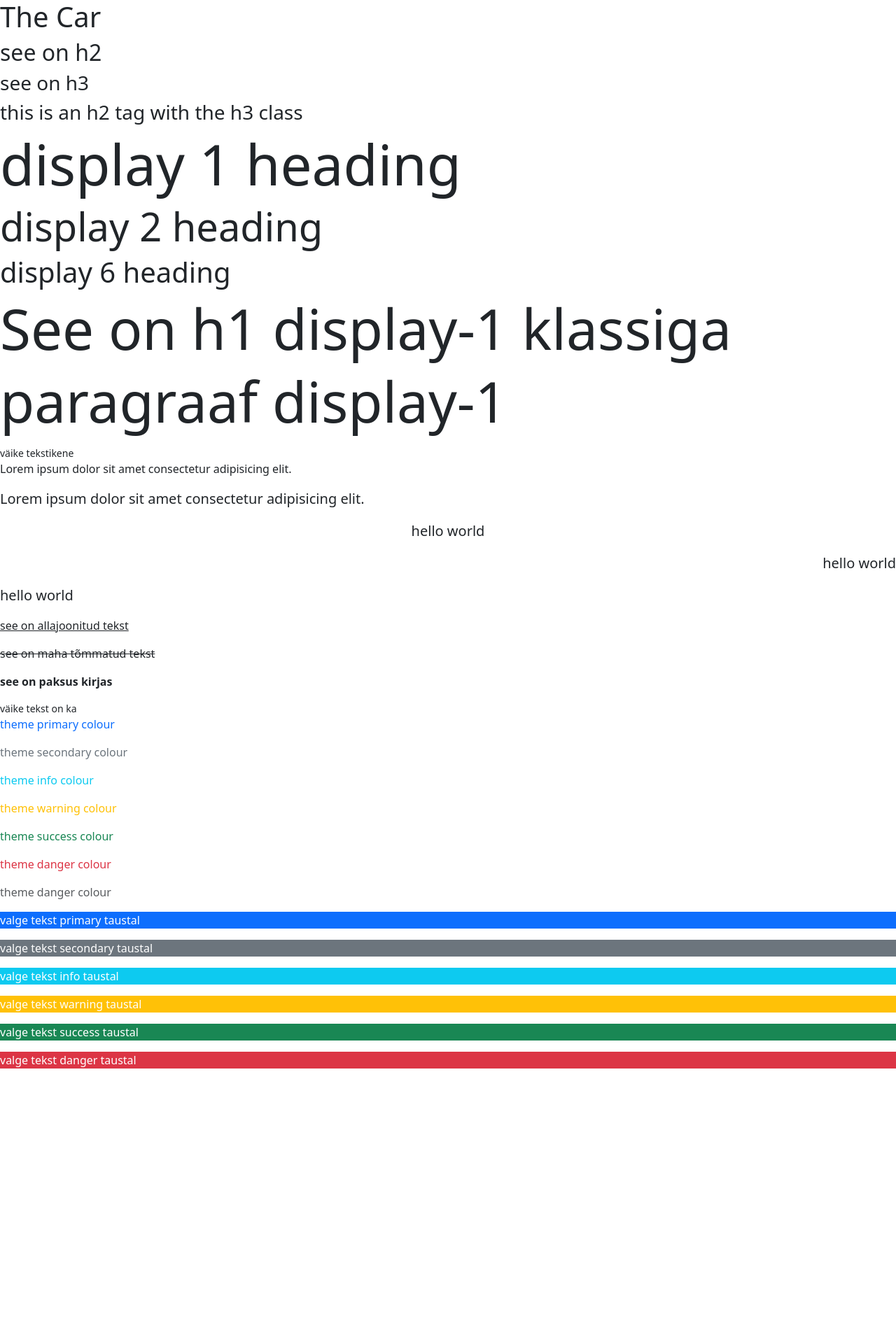
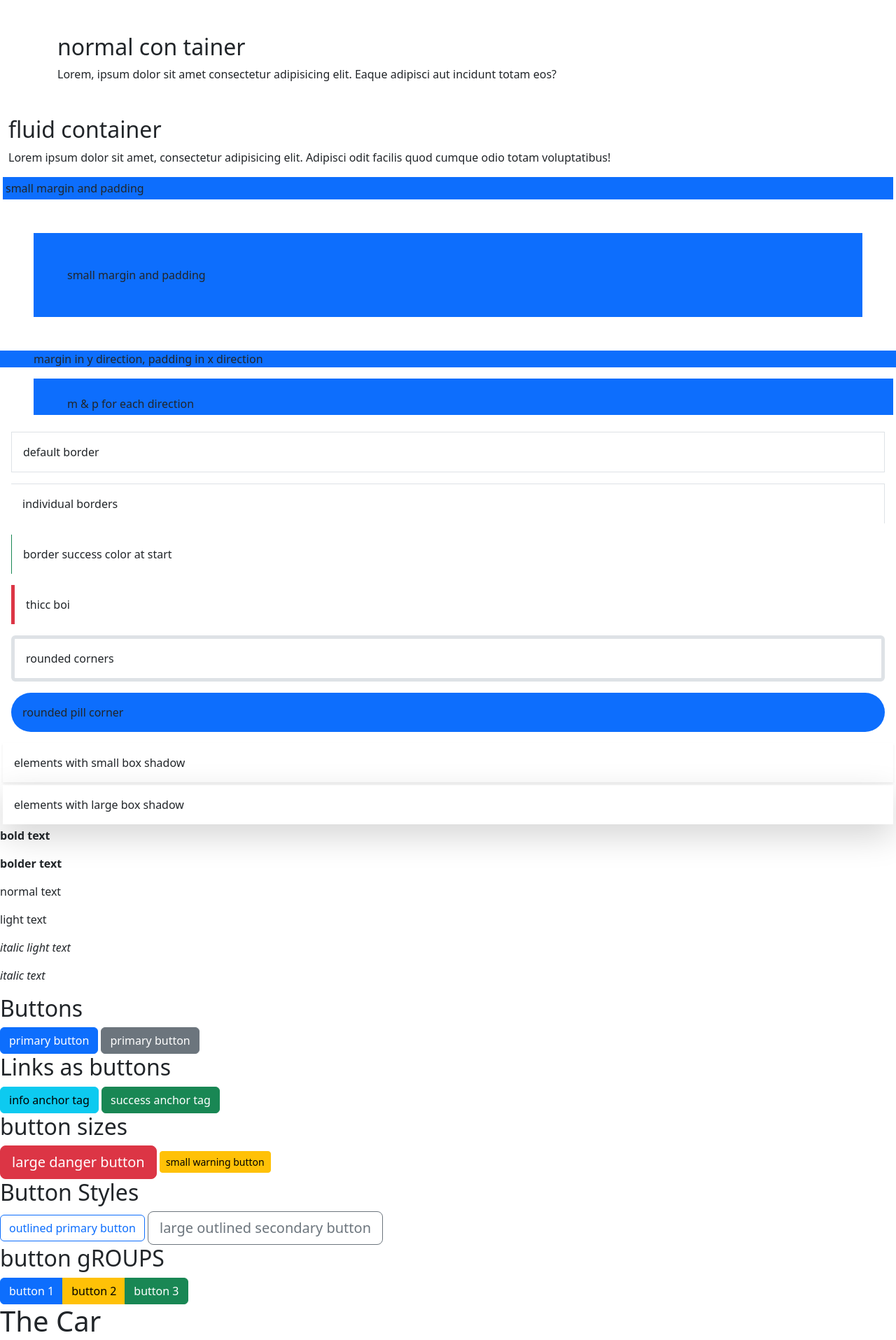
Before and after one commit to adeelejago-alt/Bootstrap5, a plain HTML site: page index.html in a window 1280 px wide. Shown: the top 1915 px of the page at 70% size. Before the commit the page ends 1583 px from the top, so only its background shows below. Drawn offline with nearby package versions, Linux system fonts and the light colour scheme.

Commit message:
teine tund booti

```diff
--- a/index.html
+++ b/index.html
@@ -9,9 +9,90 @@
       crossorigin="anonymous"
     />
 
-    <title>Väga oluline auto - The CAR</title>
+    <title>BootstraP - The CAR</title>
   </head>
   <body>
+    <div class="container my-5">
+      <h2>normal con tainer</h2>
+      <p>
+        Lorem, ipsum dolor sit amet consectetur adipisicing elit. Eaque adipisci
+        aut incidunt totam eos?
+      </p>
+    </div>
+    <!-- i love this container -->
+    <div class="container-fluid">
+      <h2>fluid container</h2>
+      <p>
+        Lorem ipsum dolor sit amet, consectetur adipisicing elit. Adipisci odit
+        facilis quod cumque odio totam voluptatibus!
+      </p>
+    </div>
+
+    <!--margin ja padding-->
+    <div class="bg-primary m-1 p-1">small margin and padding</div>
+    <div class="bg-primary m-5 p-5">small margin and padding</div>
+    <div class="bg-primary my-3 px-5">
+      margin in y direction, padding in x direction
+    </div>
+    <div class="bg-primary mt-3 mb-4 ms-5 me-1 ps-5 pt-4 pe-2 pb-1">
+      m & p for each direction
+    </div>
+    <!-- borders -->
+    <div class="m-3 p-3 border">default border</div>
+    <div class="m-3 p-3 border-top border-end">individual borders</div>
+    <div class="m-3 p-3 border-start border-success">
+      border success color at start
+    </div>
+    <div class="m-3 p-3 border-start border-danger border-5">thicc boi</div>
+    <div class="m-3 p-3 rounded border border-5">rounded corners</div>
+    <div class="m-3 p-3 rounded-pill bg-primary">rounded pill corner</div>
+    <!-- box shadow -->
+    <div class="m-1 p-3 shadow-sm">elements with small box shadow</div>
+    <div class="m-1 p-3 shadow-lg">elements with large box shadow</div>
+
+    <!-- font weight -->
+    <p class="fw-bold">bold text</p>
+    <p class="fw-bolder">bolder text</p>
+    <p>normal text</p>
+    <p class="fw-light">light text</p>
+    <p class="fst-italic fw-light">italic light text</p>
+    <p class="fst-italic">italic text</p>
+
+    <!-- basic buttons -->
+    <h2>Buttons</h2>
+
+    <button class="btn btn-primary">primary button</button>
+    <button class="btn btn-secondary">primary button</button>
+
+    <!-- anchor tags as buttons -->
+    <h2>Links as buttons</h2>
+
+    <a href="#" class="btn btn-info">info anchor tag</a>
+    <a href="#" class="btn btn-success">success anchor tag</a>
+
+    <!--button sizes-->
+    <h2>button sizes</h2>
+
+    <button class="btn btn-lg btn-danger">large danger button</button>
+    <button class="btn btn-sm btn-warning">small warning button</button>
+
+    <!--outlined style-->
+    <h2>Button Styles</h2>
+
+    <button class="btn btn-outline-primary">outlined primary button</button>
+    <button class="btn btn-outline-secondary btn-lg">
+      large outlined secondary button
+    </button>
+
+    <!--button groups-->
+    <h2>button gROUPS</h2>
+
+    <div class="btn-group">
+      <a href="#" class="btn btn-primary">button 1</a>
+      <a href="#" class="btn btn-warning">button 2</a>
+      <a href="#" class="btn btn-success">button 3</a>
+    </div>
+
     <!-- headingud/pealkirjad -->
     <h1>The Car</h1>
     <h2>see on h2</h2>
@@ -57,6 +138,18 @@
     <p class="text-white bg-danger">valge tekst danger taustal</p>
     <p class="text-white bg-muted">valge tekst muted taustal</p>
 
+    <!--samas järjekorras peab olema 1. jquery 2. popper ja 3. bootstrap-->
+    <!-- KINDLASTI KÕIGE ALL, SEST ENNE PEAB KÕIK ÄRA LAADIMA ENNE KUI INTERAKTIIVNE ON-->
+    <script
+      src="https://code.jquery.com/jquery-3.3.1.slim.min.js"
+      integrity="sha384-q8i/X+965DzO0rT7abK41JStQIAqVgRVzpbzo5smXKp4YfRvH+8abtTE1Pi6jizo"
+      crossorigin="anonymous"
+    ></script>
+    <script
+      src="https://cdn.jsdelivr.net/npm/popper.js@1.14.3/dist/umd/popper.min.js"
+      integrity="sha384-ZMP7rVo3mIykV+2+9J3UJ46jBk0WLaUAdn689aCwoqbBJiSnjAK/l8WvCWPIPm49"
+      crossorigin="anonymous"
+    ></script>
     <script
       src="https://cdn.jsdelivr.net/npm/bootstrap@5.3.8/dist/js/bootstrap.bundle.min.js"
       integrity="sha384-FKyoEForCGlyvwx9Hj09JcYn3nv7wiPVlz7YYwJrWVcXK/BmnVDxM+D2scQbITxI"
```
